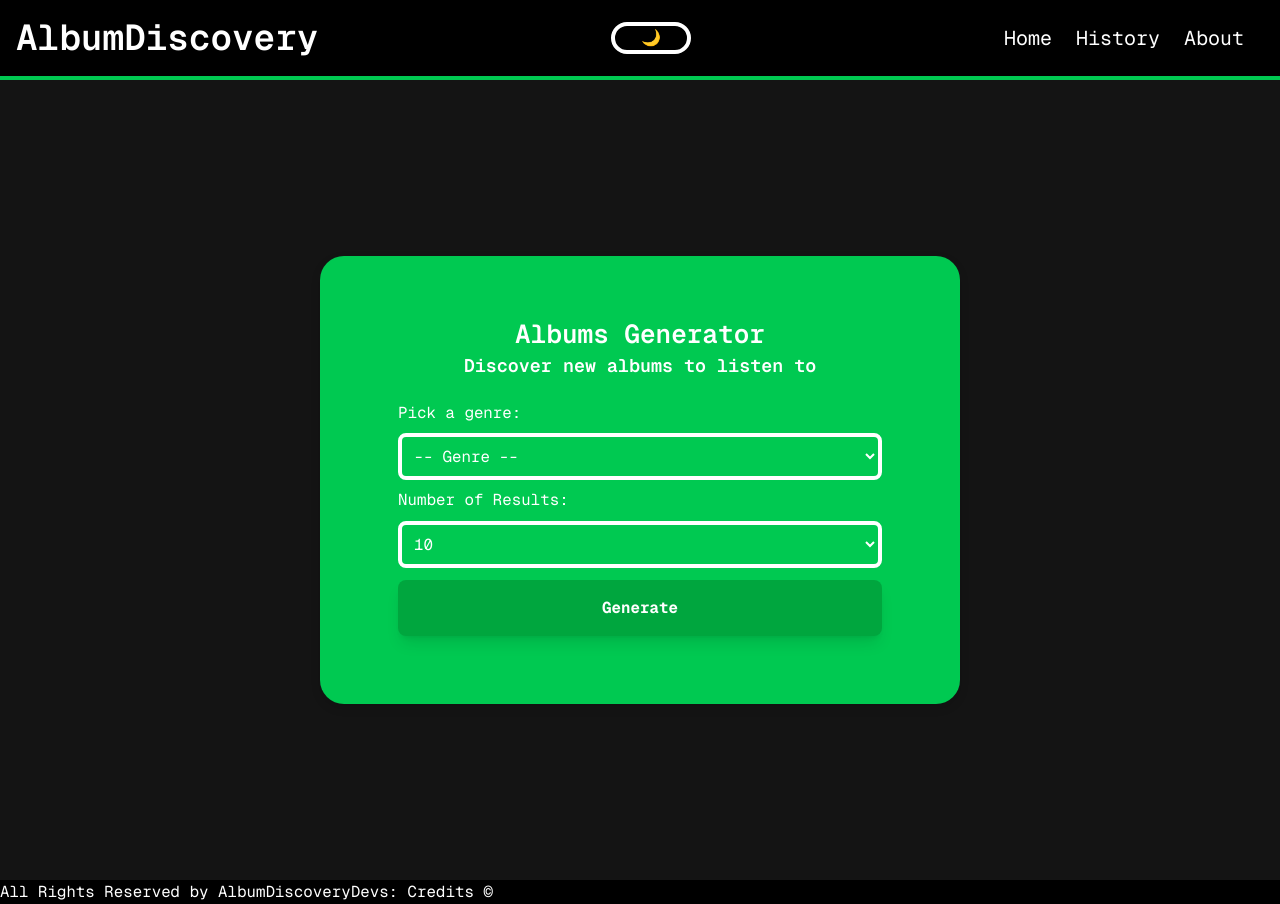
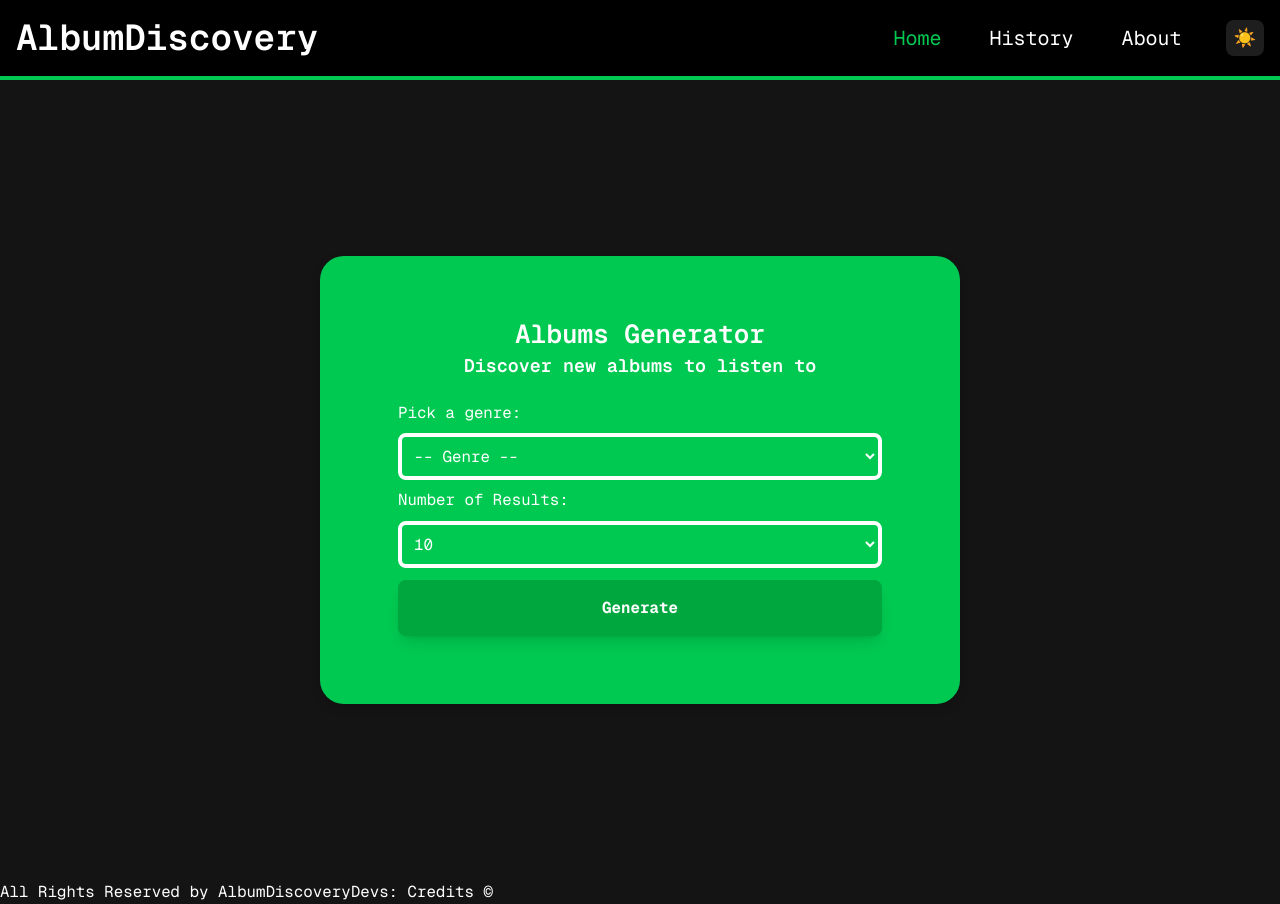
Before and after one commit to sphung01/cs391-final-project, a Next.js app: page / in a window 1280 px wide. Built offline with nearby package versions, Linux system fonts and the light colour scheme.

Commit message:
drop down window, dark/light theme for header and footer, change color of active page

```diff
--- a/app/about/page.tsx
+++ b/app/about/page.tsx
@@ -5,7 +5,7 @@
 */
 
 export default function AboutPage() {
-    const mainStyling = "min-h-screen w-full flex justify-center items-center"
+    const mainStyling = "min-h-screen w-full flex justify-center items-center text-white" /* remove text-white if you don't want this behavior */
     const divContainer = "flex flex-col justify-self-center items-center justify-center w-[50vw] bg-green-500 rounded-3xl drop-shadow-lg] p-6";
     const titleStyling = "font-bold"
     return(
--- a/components/Footer.tsx
+++ b/components/Footer.tsx
@@ -8,9 +8,9 @@ import Link from "next/link";
 
 export default function Footer(){
     return(
-        <div className="bg-black">
+        <div className="">
             {/* The credits link leads you to the about page to show developers */}
-            <p className="text-white">All Rights Reserved by AlbumDiscoveryDevs: <Link href="/about">Credits</Link> &#169;</p>
+            <p className="">All Rights Reserved by AlbumDiscoveryDevs: <Link href="/about">Credits</Link> &#169;</p>
         </div>
     );
 }
--- a/components/Header.tsx
+++ b/components/Header.tsx
@@ -1,5 +1,5 @@
 // Worked on by Steven Phung
-
+// Drop-down window, change active page color by Abdulrhman Alharbi
 /*
     In the Header.tsx component, it's basically a full-width bar that
     has the title and the tabs (Like the "about" page) that leads to a different page
@@ -7,8 +7,11 @@
 
 "use client"
 import Link from "next/link";
-import { useContext } from "react";
+import { useContext, useState } from "react";
 import { ModeContext } from "@/components/ThemeProvider";
+import MenuIcon from '@mui/icons-material/Menu';
+import {usePathname} from "next/navigation";
+
 
 /*
     This function returns a Header component for layout.tsx.
@@ -19,11 +22,12 @@ import { ModeContext } from "@/components/ThemeProvider";
 */
 export default function Header() {
     // Styling Attributes to help keep the code clean and good for resuability
-    const linkStyling = "p-1 m-2 text-xl hover:underline text-white";
-    const headerStyling = "flex flex-col sm:flex-row justify-between items-center h-20 bg-black border-b-4 border-green-500";
-    const titleStyling = "text-4xl font-semibold p-4 text-white";
-    const navStyling = "p-2 m-4";
+    const linkStyling           = "hidden md:block md:p-1 md:m-2 md:text-xl md:hover:text-green-500";
+    const linkStyling_mobile    = "p-1 text-xl md:hover:text-green-500";
+    const headerStyling = "flex flex-col sm:flex-row justify-between items-center h-20 border-b-4 border-green-500";
+    const titleStyling = "text-4xl font-semibold p-4 ";
 
+    const pathname = usePathname();
 
     // Used "useContext" to get the mode, dark function, and light function.
     const myContext = useContext(ModeContext);
@@ -36,26 +40,54 @@ export default function Header() {
         }
     }
 
+    const [menuOpen, setMenuOpen] = useState(false);
+    const burgerHandler = () => {
+        setMenuOpen(!menuOpen);
+    }
+
 
     // Return the header with title, home link, and about link
     return (
-        <header className={headerStyling}>
+        <header className={(myContext?.state.mode === "dark" ? "bg-black " : "bg-[#f0f0f0] ") + headerStyling}>
             <h2 className={titleStyling}>AlbumDiscovery</h2>
             {/* Created a button here to change the mode */}
-            <button onClick={modeHandling} className="border-groove border-white border-4 rounded-2xl w-20 cursor-pointer">
-                {myContext?.state.mode === "dark" ? "🌙" : "☀️"}
+
+            {/*right*/}
+            <div className="hidden md:flex items-center gap-6">
+                <nav className="flex gap-6">
+                    <Link href="/" className={(pathname === "/" ? "text-green-500 " : "") + linkStyling}>Home</Link>
+                    <Link href="/history" className={(pathname === "/history" ? "text-green-500 " : "") + linkStyling}>History</Link>
+                    <Link href="/about" className={(pathname === "/about" ? "text-green-500 " : "") + linkStyling}>About</Link>
+                </nav>
+                <button onClick={modeHandling}
+                        className={(myContext?.state.mode === "dark" ? "bg-[#1e1e1e] " : "bg-[#ffffff] ") + "px-2 py-1 text-lg ml-2 shadow-lg rounded-lg cursor-pointer mr-4"}>
+                    {myContext?.state.mode === "dark" ? "☀️" : "🌙"}
+                </button>
+            </div>
+
+            <button
+                onClick={burgerHandler}
+                className={(menuOpen ? "bg-green-500 " : "bg-black") + "block md:hidden px-2 py-1 h-full w-20 cursor-pointer"}
+            >
+                <MenuIcon className={
+                    "text-xl"
+                }/>
             </button>
-            <nav className={navStyling}>
-                <Link href="/" className={linkStyling}>
-                    Home
-                </Link>
-                <Link href="/history" className={linkStyling}>
-                    History
-                </Link>
-                <Link href="/about" className={linkStyling}>
-                    About
-                </Link>
-            </nav>
+
+            {menuOpen && (
+                <nav
+                    className={(myContext?.state.mode === "dark" ? "bg-black " : "bg-[#e1e1e1] ") + "md:hidden absolute top-20 p-4 shadow-lg flex flex-col space-y-2 z-50 w-full"}>
+                    <Link href="/" className={(pathname === "/" ? "text-green-500 " : "") + linkStyling_mobile}>Home</Link>
+                    <Link href="/history" className={(pathname === "/history" ? "text-green-500 " : "") + linkStyling_mobile}>History</Link>
+                    <Link href="/about" className={(pathname === "/about" ? "text-green-500 " : "") + linkStyling_mobile}>About</Link>
+                    <button onClick={modeHandling}
+                            className={(myContext?.state.mode === "dark" ? "bg-[#1e1e1e]" : "bg-[#ffffff] ") + "mt-2 px-3 py-1 bg-[#1e1e1e] rounded-lg text-lg cursor-pointer"}>
+                        {myContext?.state.mode === "dark" ? "Switch to Light Mode ☀️" : "Switch to Dark Mode 🌙"}
+                    </button>
+                </nav>
+            )}
+
+
         </header>
-        );
+    );
 }
--- a/components/UserInput.tsx
+++ b/components/UserInput.tsx
@@ -37,7 +37,7 @@ export default function UserInput() {
     };
 
     return(
-        <div>
+        <div className="text-white"> {/* remove the classname if you don't want this behavior */}
             <form onSubmit={handleSubmit} className={inputFormStyling}>
                 <div className={titleDivStyling}>
                     <h1 className={titleStyling}>Albums Generator</h1>
```
